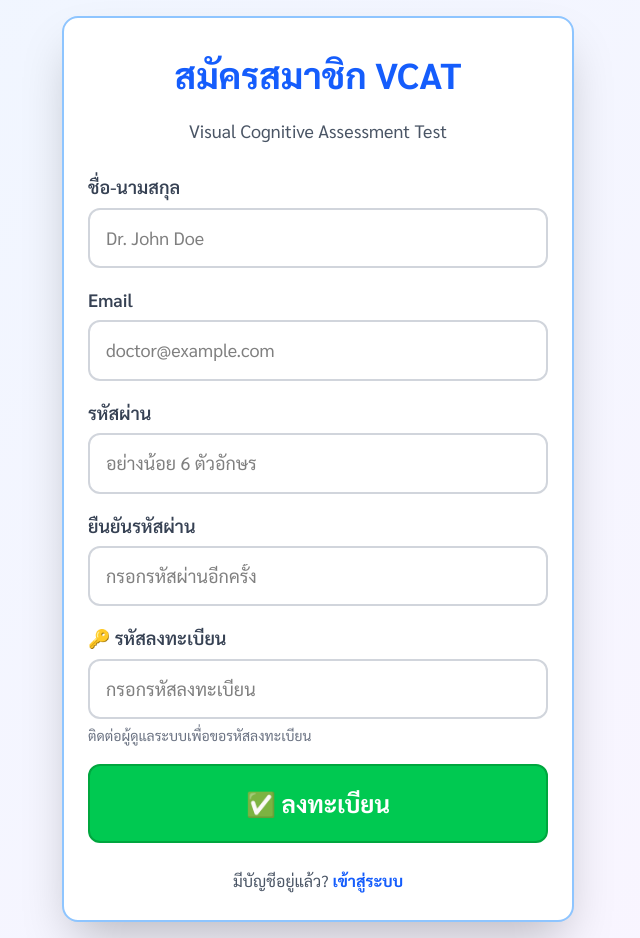
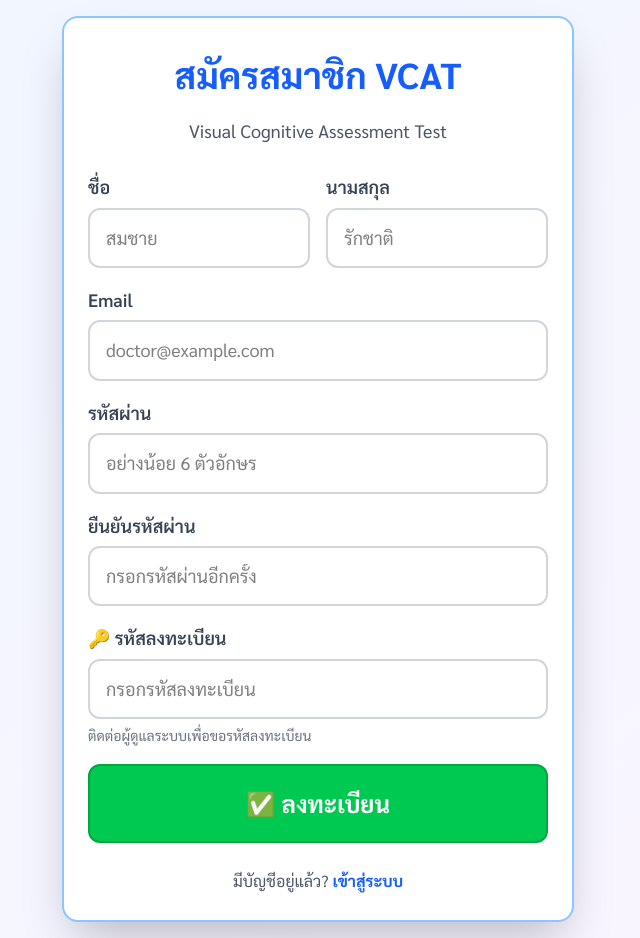
Before and after one commit to AmTeamX/vcat-app, a Next.js app: page /register in a window 1280 px wide. Shown: the whole page, without its empty margins (322-962 px from the left). Built offline with nearby package versions, Linux system fonts and the light colour scheme.

Commit message:
update reg code and add sign bar

```diff
--- a/app/api/auth/register/route.ts
+++ b/app/api/auth/register/route.ts
@@ -15,9 +15,9 @@ export async function POST(request: NextRequest) {
 
         const db = await getDB();
 
-        // Check if registration code exists and is not used
+        // Check if registration code exists and has remaining uses
         const codeResult: any = await db.query(
-            'SELECT * FROM registration_codes WHERE code = $code AND is_used = false',
+            'SELECT * FROM registration_codes WHERE code = $code AND current_uses < max_uses',
             { code: registrationCode }
         );
 
@@ -25,7 +25,7 @@ export async function POST(request: NextRequest) {
 
         if (!codes || codes.length === 0) {
             return NextResponse.json(
-                { error: 'รหัสลงทะเบียนไม่ถูกต้องหรือถูกใช้งานแล้ว' },
+                { error: 'รหัสลงทะเบียนไม่ถูกต้องหรือถูกใช้งานครบแล้ว' },
                 { status: 400 }
             );
         }
@@ -59,9 +59,9 @@ export async function POST(request: NextRequest) {
 
         const newDoctor = Array.isArray(newDoctorResult) ? newDoctorResult[0] : newDoctorResult;
 
-        // Mark registration code as used
+        // Increment registration code usage count
         await db.query(
-            'UPDATE $codeId SET is_used = true, used_by = $doctorId, used_at = time::now()',
+            'UPDATE $codeId SET current_uses += 1, is_used = (current_uses + 1 >= max_uses), used_by = $doctorId, used_at = time::now()',
             {
                 codeId: registrationCodeRecord.id,
                 doctorId: newDoctor.id,
--- a/app/api/test-sessions/[id]/route.ts
+++ b/app/api/test-sessions/[id]/route.ts
@@ -25,12 +25,14 @@ export async function GET(
             `SELECT
                 id,
                 patient_id,
+                doctor_id,
                 status,
                 total_score,
                 duration,
                 started_at,
                 completed_at,
-                patient_id.name AS patient_name
+                patient_id.name AS patient_name,
+                doctor_id.name AS doctor_name
             FROM test_sessions
             WHERE id = $sqSessionId;`,
             { sqSessionId }
--- a/app/dashboard/results/[id]/page.tsx
+++ b/app/dashboard/results/[id]/page.tsx
@@ -16,6 +16,8 @@ interface TestSession {
     id: string;
     patient_id: string;
     patient_name: string[];
+    doctor_id: string;
+    doctor_name: string;
     status: string;
     total_score: number;
     duration: number;
@@ -430,11 +432,13 @@ export default function ResultDetailPage() {
                     {/* Signature Section */}
                     <div className="mt-8 grid grid-cols-2 gap-8 print:mt-12">
                         <div>
-                            <p className="mb-12 print:text-sm">ผู้ประเมิน: _________________________</p>
+                            <p className="mb-2 print:text-sm">ผู้ประเมิน: <span className="font-semibold">{session.doctor_name}</span></p>
+                            <p className="mb-2 mt-6 print:text-sm">ลายเซ็น: _________________________</p>
                             <p className="print:text-sm">วันที่: _________________________</p>
                         </div>
                         <div>
-                            <p className="mb-12 print:text-sm">ผู้ตรวจสอบ: _________________________</p>
+                            <p className="mb-2 print:text-sm">ผู้ตรวจสอบ: _________________________</p>
+                            <p className="mb-2 mt-6 print:text-sm">ลายเซ็น: _________________________</p>
                             <p className="print:text-sm">วันที่: _________________________</p>
                         </div>
                     </div>
--- a/app/register/page.tsx
+++ b/app/register/page.tsx
@@ -6,7 +6,8 @@ import { useState } from 'react';
 export default function RegisterPage() {
     const router = useRouter();
     const [formData, setFormData] = useState({
-        name: '',
+        firstName: '',
+        lastName: '',
         email: '',
         password: '',
         confirmPassword: '',
@@ -38,7 +39,7 @@ export default function RegisterPage() {
                 method: 'POST',
                 headers: { 'Content-Type': 'application/json' },
                 body: JSON.stringify({
-                    name: formData.name,
+                    name: `${formData.firstName} ${formData.lastName}`.trim(),
                     email: formData.email,
                     password: formData.password,
                     registrationCode: formData.registrationCode,
@@ -75,20 +76,37 @@ export default function RegisterPage() {
                 </div>
 
                 <form onSubmit={handleSubmit} className="space-y-4">
+                    <div className="grid grid-cols-2 gap-4">
                         <div>
                             <label className="block text-lg font-semibold mb-1 text-gray-700">
-                            ชื่อ-นามสกุล
+                                ชื่อ
                             </label>
                             <input
                                 type="text"
-                            name="name"
-                            value={formData.name}
+                                name="firstName"
+                                value={formData.firstName}
                                 onChange={handleChange}
                                 className="w-full px-4 py-3 text-lg border-2 border-gray-300 rounded-xl focus:border-blue-500 focus:outline-none"
-                            placeholder="Dr. John Doe"
+                                placeholder="สมชาย"
                                 required
                                 disabled={loading}
                             />
+                        </div>
+                        <div>
+                            <label className="block text-lg font-semibold mb-1 text-gray-700">
+                                นามสกุล
+                            </label>
+                            <input
+                                type="text"
+                                name="lastName"
+                                value={formData.lastName}
+                                onChange={handleChange}
+                                className="w-full px-4 py-3 text-lg border-2 border-gray-300 rounded-xl focus:border-blue-500 focus:outline-none"
+                                placeholder="รักชาติ"
+                                required
+                                disabled={loading}
+                            />
+                        </div>
                     </div>
 
                     <div>
--- a/components/TestRunner/InstructorModal.tsx
+++ b/components/TestRunner/InstructorModal.tsx
@@ -34,8 +34,8 @@ export default function InstructorModal({ videoSrc, questionNumber, questionTitl
     };
 
     return (
-        <div className="fixed inset-0 bg-white/90  flex items-center justify-center z-50 p-4">
-            <div className="bg-white rounded-3xl shadow-2xl p-6 md:p-8 max-w-2xl w-full border-2 md:border-4 border-purple-400">
+        <div className="fixed inset-0 bg-white/90 flex items-center justify-center z-50 p-4">
+            <div className="bg-white rounded-3xl shadow-2xl p-6 md:p-8 max-w-2xl w-full border-2 md:border-4 border-purple-400 max-h-[90vh] overflow-y-auto">
                 <div className="text-center mb-4 md:mb-6">
                     <h2 className="text-2xl md:text-3xl font-bold text-purple-600 mb-2">
                         คำอธิบายการทำแบบทดสอบ
--- a/data/questions/question-05.ts
+++ b/data/questions/question-05.ts
@@ -2,7 +2,7 @@ import { Question } from "./types";
 
 export const question: Question = {
     type: 'multi-choice',
-    title: 'จากภาพเหตุการณ์ที่คุณได้ดูไปก่อนหน้านี้ มี 3 รูปด้านล่างที่ไม่ปรากฏอยู่ในรูปภาพดังกล่าวจงเลือกรูปทั้ง 3 รูป',
+    title: '5. จากภาพเหตุการณ์ที่คุณได้ดูไปก่อนหน้านี้ มี 3 รูปด้านล่างที่ไม่ปรากฏอยู่ในรูปภาพดังกล่าวจงเลือกรูปทั้ง 3 รูป',
     image: '/questions/question_mark.webp',
     instructorVideo: "https://drive.google.com/file/d/1TGtEVP7BDGd7CiEcHBdVSAA8u131H5tj/view?usp=drive_link",
     options: [
--- a/lib/seed.ts
+++ b/lib/seed.ts
@@ -92,6 +92,8 @@ async function seed() {
       DEFINE TABLE registration_codes SCHEMAFULL
         PERMISSIONS FULL;
       DEFINE FIELD code ON registration_codes TYPE string;
+      DEFINE FIELD max_uses ON registration_codes TYPE number DEFAULT 10;
+      DEFINE FIELD current_uses ON registration_codes TYPE number DEFAULT 0;
       DEFINE FIELD is_used ON registration_codes TYPE bool DEFAULT false;
       DEFINE FIELD used_by ON registration_codes TYPE option<record<doctors>>;
       DEFINE FIELD used_at ON registration_codes TYPE option<datetime>;
@@ -104,7 +106,7 @@ async function seed() {
     // Create default doctor account
     console.log('👨‍⚕️ Creating default doctor account...');
 
-    const defaultPassword = 'admin123';
+    const defaultPassword = 'adminvcat2026ptxmuictteam';
     const passwordHash = await hashPassword(defaultPassword);
 
     await db.create('doctors', {
@@ -131,6 +133,8 @@ async function seed() {
     for (const code of regCodes) {
       await db.create('registration_codes', {
         code: code,
+        max_uses: 10,
+        current_uses: 0,
         is_used: false,
       });
     }
```
Lines whose indentation alone changed are shown as unchanged.
